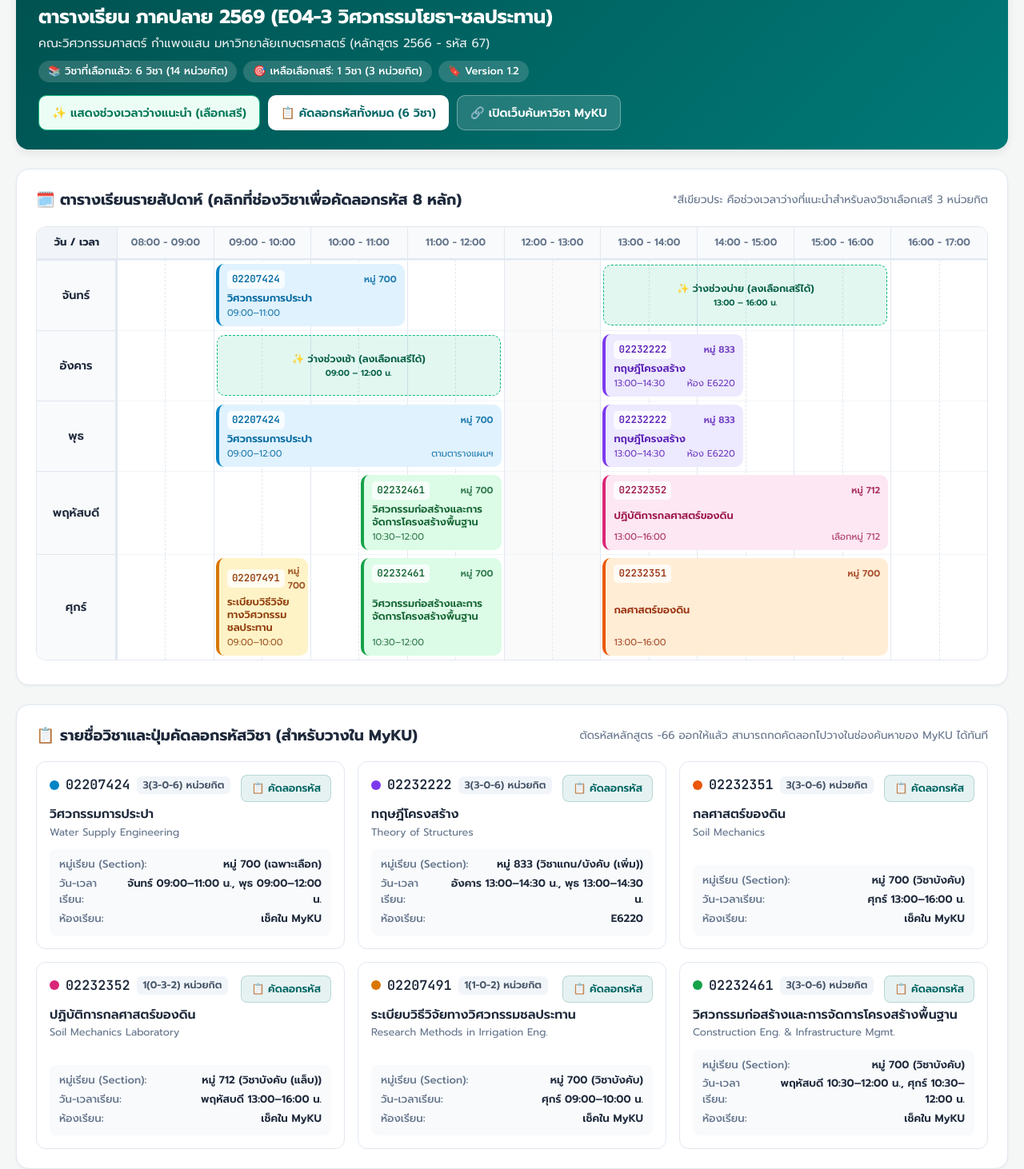
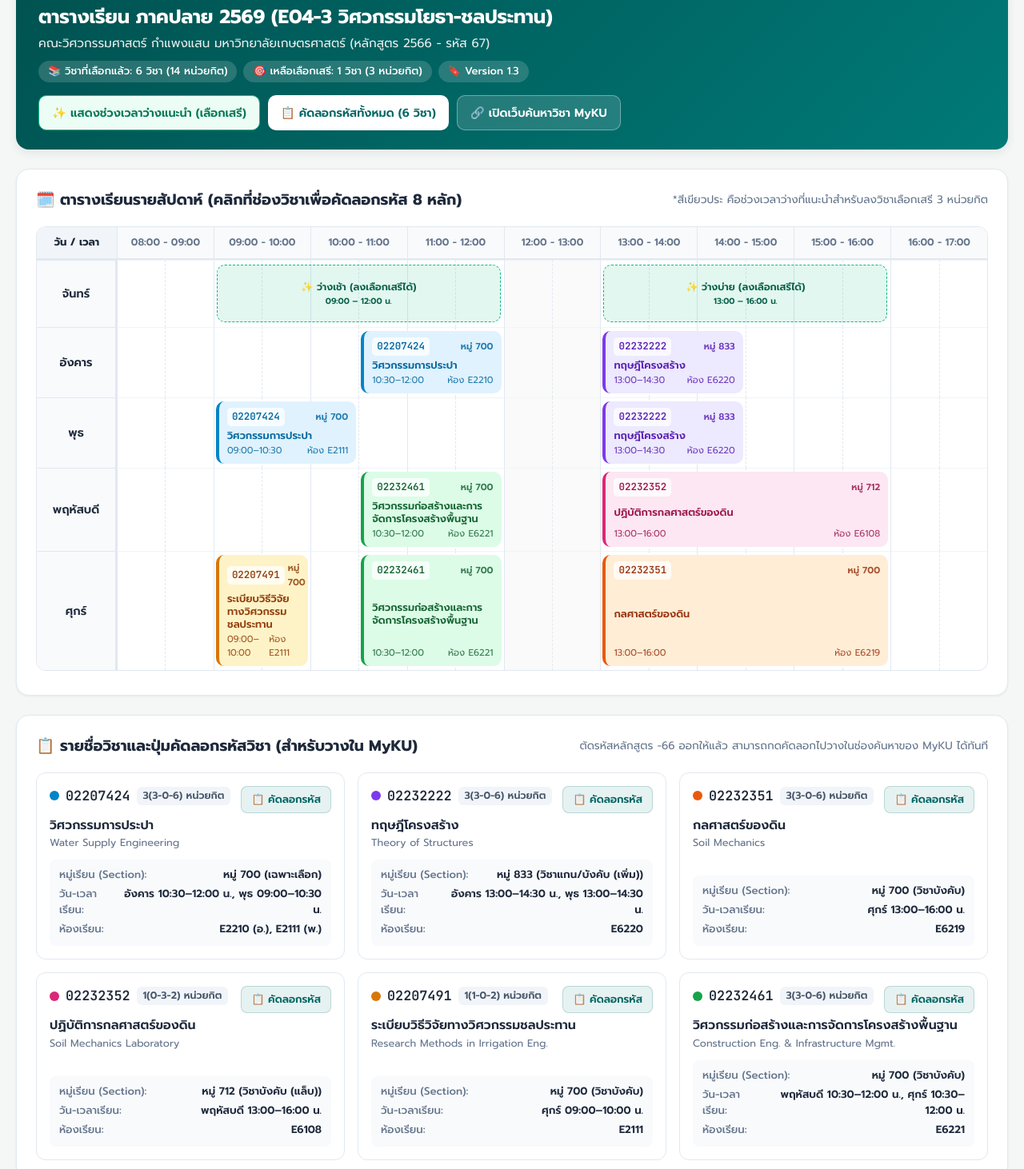
Before and after one commit to chanudom4686-arch/KU-2026, a plain HTML site: page index.html in a window 1280 px wide. Shown: the part 45-1507 px from the top of the page at 80% size. Drawn offline with Linux system fonts and the light colour scheme.

Commit message:
feat: update water supply schedule and room numbers from MyKU (Version 1.3)

```diff
--- a/index.html
+++ b/index.html
@@ -3,7 +3,7 @@
 <head>
   <meta charset="UTF-8" />
   <meta name="viewport" content="width=device-width, initial-scale=1.0" />
-  <title>ตารางเรียน ภาคปลาย 2569 - วิศวกรรมโยธา-ชลประทาน (E04-3) | Version 1.2</title>
+  <title>ตารางเรียน ภาคปลาย 2569 - วิศวกรรมโยธา-ชลประทาน (E04-3) | Version 1.3</title>
   <link rel="preconnect" href="https://fonts.googleapis.com">
   <link rel="preconnect" href="https://fonts.gstatic.com" crossorigin>
   <link href="https://fonts.googleapis.com/css2?family=Prompt:wght@300;400;500;600;700&family=JetBrains+Mono:wght@500;600&display=swap" rel="stylesheet">
@@ -495,7 +495,7 @@
         <div class="badge-group">
           <span class="badge">📚 วิชาที่เลือกแล้ว: 6 วิชา (14 หน่วยกิต)</span>
           <span class="badge">🎯 เหลือเลือกเสรี: 1 วิชา (3 หน่วยกิต)</span>
-          <span class="badge">🔖 Version 1.2</span>
+          <span class="badge">🔖 Version 1.3</span>
         </div>
       </div>
       <div class="header-actions">
@@ -552,7 +552,7 @@
   <script>
     /**
      * ตารางเรียน ภาคปลาย 2569 (E04-3 วิศวกรรมโยธา-ชลประทาน)
-     * Version 1.2
+     * Version 1.3
      */
 
     // ข้อมูลรายวิชาทั้ง 6 วิชา (แยกเก็บที่เดียวตามหลัก DRY)
@@ -565,13 +565,13 @@
         category: 'เฉพาะเลือก',
         credits: '3(3-0-6)',
         section: '700',
-        room: 'เช็คใน MyKU',
+        room: 'E2210 (อ.), E2111 (พ.)',
         colorBg: '#e0f2fe',
         colorBorder: '#0284c7',
         colorText: '#0369a1',
         schedules: [
-          { day: 'MON', start: '09:00', end: '11:00', sec: '700', note: '' },
-          { day: 'WED', start: '09:00', end: '12:00', sec: '700', note: 'ตามตารางแผนฯ' }
+          { day: 'TUE', start: '10:30', end: '12:00', sec: '700', note: 'ห้อง E2210' },
+          { day: 'WED', start: '09:00', end: '10:30', sec: '700', note: 'ห้อง E2111' }
         ]
       },
       {
@@ -599,12 +599,12 @@
         category: 'วิชาบังคับ',
         credits: '3(3-0-6)',
         section: '700',
-        room: 'เช็คใน MyKU',
+        room: 'E6219',
         colorBg: '#ffedd5',
         colorBorder: '#ea580c',
         colorText: '#9a3412',
         schedules: [
-          { day: 'FRI', start: '13:00', end: '16:00', sec: '700', note: '' }
+          { day: 'FRI', start: '13:00', end: '16:00', sec: '700', note: 'ห้อง E6219' }
         ]
       },
       {
@@ -615,12 +615,12 @@
         category: 'วิชาบังคับ (แล็บ)',
         credits: '1(0-3-2)',
         section: '712',
-        room: 'เช็คใน MyKU',
+        room: 'E6108',
         colorBg: '#fce7f3',
         colorBorder: '#db2777',
         colorText: '#9d174d',
         schedules: [
-          { day: 'THU', start: '13:00', end: '16:00', sec: '712', note: 'เลือกหมู่ 712' }
+          { day: 'THU', start: '13:00', end: '16:00', sec: '712', note: 'ห้อง E6108' }
         ]
       },
       {
@@ -631,12 +631,12 @@
         category: 'วิชาบังคับ',
         credits: '1(1-0-2)',
         section: '700',
-        room: 'เช็คใน MyKU',
+        room: 'E2111',
         colorBg: '#fef3c7',
         colorBorder: '#d97706',
         colorText: '#92400e',
         schedules: [
-          { day: 'FRI', start: '09:00', end: '10:00', sec: '700', note: '' }
+          { day: 'FRI', start: '09:00', end: '10:00', sec: '700', note: 'ห้อง E2111' }
         ]
       },
       {
@@ -647,21 +647,21 @@
         category: 'วิชาบังคับ',
         credits: '3(3-0-6)',
         section: '700',
-        room: 'เช็คใน MyKU',
+        room: 'E6221',
         colorBg: '#dcfce7',
         colorBorder: '#16a34a',
         colorText: '#166534',
         schedules: [
-          { day: 'THU', start: '10:30', end: '12:00', sec: '700', note: '' },
-          { day: 'FRI', start: '10:30', end: '12:00', sec: '700', note: '' }
+          { day: 'THU', start: '10:30', end: '12:00', sec: '700', note: 'ห้อง E6221' },
+          { day: 'FRI', start: '10:30', end: '12:00', sec: '700', note: 'ห้อง E6221' }
         ]
       }
     ];
 
-    // ช่วงเวลาว่างแนะนำสำหรับลงวิชาเลือกเสรี 3 หน่วยกิต
+    // ช่วงเวลาว่างแนะนำสำหรับลงวิชาเลือกเสรี 3 หน่วยกิต (วันจันทร์ว่างทั้งวัน!)
     const RECOMMENDED_FREE_SLOTS = [
-      { day: 'MON', start: '13:00', end: '16:00', label: '✨ ว่างช่วงบ่าย (ลงเลือกเสรีได้)' },
-      { day: 'TUE', start: '09:00', end: '12:00', label: '✨ ว่างช่วงเช้า (ลงเลือกเสรีได้)' }
+      { day: 'MON', start: '09:00', end: '12:00', label: '✨ ว่างเช้า (ลงเลือกเสรีได้)' },
+      { day: 'MON', start: '13:00', end: '16:00', label: '✨ ว่างบ่าย (ลงเลือกเสรีได้)' }
     ];
 
     const DAYS_CONFIG = [
@@ -949,7 +949,7 @@
         renderTimetable();
         renderCourseCards();
         initActions();
-        console.info('[App Init] โหลดตารางเรียน Version 1.2 สำเร็จ');
+        console.info('[App Init] โหลดตารางเรียน Version 1.3 สำเร็จ');
       } catch (err) {
         console.error('[App Error] เกิดข้อผิดพลาดในการแสดงผลตารางเรียน:', err);
       }
```
Also changed, not shown: 1 other file.
